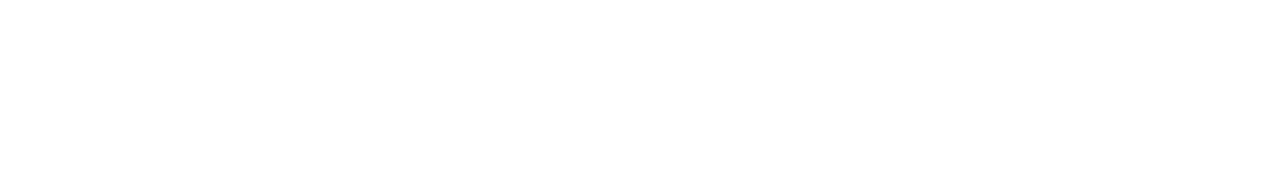
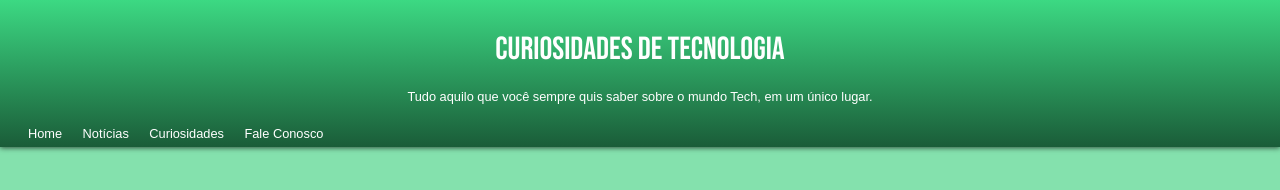
Before and after one commit to otaviovcn/desafio-site-do-android, a plain HTML site: page index.html in a window 1280 px wide. Drawn offline with Linux system fonts and the light colour scheme.

Commit message:
:sparkles: 	feat - Add header and update header style

```diff
--- a/index.html
+++ b/index.html
@@ -7,6 +7,15 @@
     <title>Site do Android</title>
 </head>
 <body>
-
+    <header>
+        <h1>Curiosidades de Tecnologia</h1>
+        <p>Tudo aquilo que você sempre quis saber sobre o mundo Tech, em um único lugar.</p>
+        <nav>
+            <a href="#">Home</a>
+            <a href="#">Notícias</a>
+            <a href="#">Curiosidades</a>
+            <a href="#">Fale Conosco</a>
+        </nav>
+    </header>
 </body>
 </html>
--- a/style.css
+++ b/style.css
@@ -1 +1,48 @@
 @charset "UTF8";
+@import url('https://fonts.googleapis.com/css2?family=Bebas+Neue&display=swap');
+
+/* General Style */
+* {
+    margin: 0;
+    padding: 0;
+}
+
+body {
+    background-color: #84e1ad;
+    font-family: Arial, Helvetica, sans-serif;
+}
+
+/* Header Style */
+header {
+    background: linear-gradient(to bottom, #3cd983, #1a5c38);
+    box-shadow: 0px 1px 5px 0px rgba(0, 0, 0, 0.642);
+    padding: 20px 0 5px;
+}
+
+header > h1 {
+    color: white;
+    font-family: 'Bebas Neue', cursive;
+    font-weight: lighter;
+    margin: 10px 0;
+    text-align: center;
+    text-transform: uppercase;
+}
+
+header > p {
+    color: white;
+    font-size: 0.8em;
+    margin: 20px 0;
+    text-align: center;
+}
+
+nav {
+    margin-left: 20px;
+}
+
+nav > a {
+    color: white;
+    cursor: pointer;
+    font-size: 0.8em;
+    margin: 0 8px;
+    text-decoration: none;
+}
```
